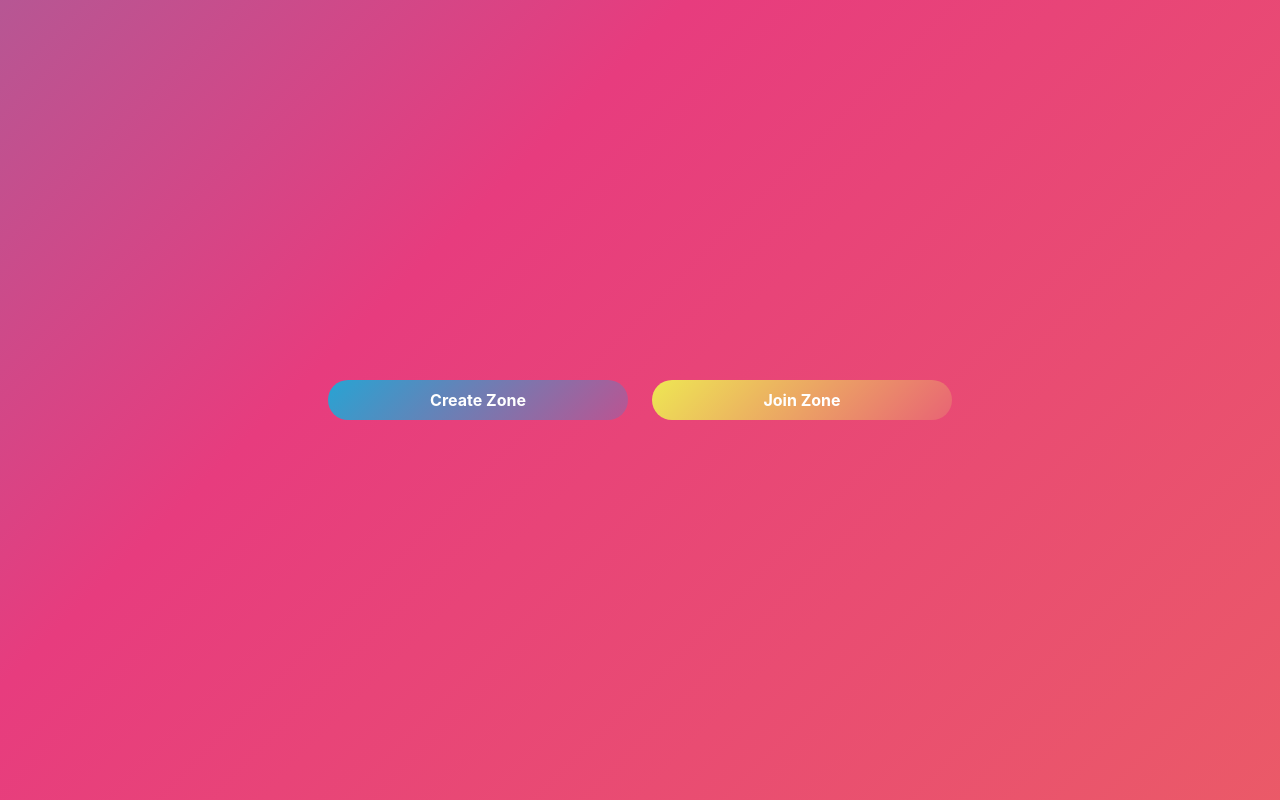
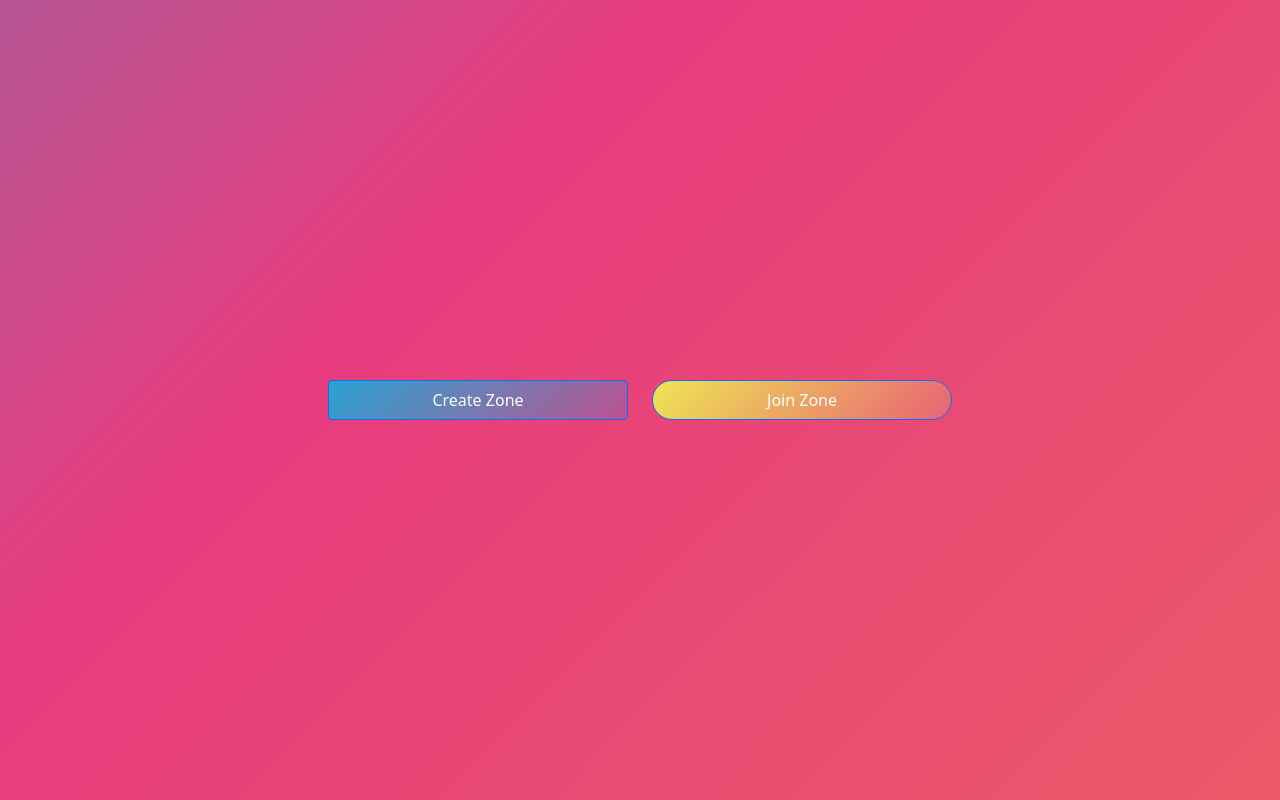
Before and after one commit to mohitCodepy/lynkme, a React (Create React App) app in the folder frontend_lynkme/: page / in a window 1280 px wide. Built offline with nearby package versions, Linux system fonts and the light colour scheme.

Commit message:
convert html tags to react components

```diff
--- a/frontend_lynkme/public/index.html
+++ b/frontend_lynkme/public/index.html
@@ -24,7 +24,7 @@
       work correctly both with client-side routing and a non-root public URL.
       Learn how to configure a non-root public URL by running `npm run build`.
     -->
-    <link href="https://cdn.jsdelivr.net/npm/bootstrap@5.1.3/dist/css/bootstrap.min.css" rel="stylesheet" integrity="sha384-1BmE4kWBq78iYhFldvKuhfTAU6auU8tT94WrHftjDbrCEXSU1oBoqyl2QvZ6jIW3" crossorigin="anonymous">
+    <!-- <link href="https://cdn.jsdelivr.net/npm/bootstrap@5.1.3/dist/css/bootstrap.min.css" rel="stylesheet" integrity="sha384-1BmE4kWBq78iYhFldvKuhfTAU6auU8tT94WrHftjDbrCEXSU1oBoqyl2QvZ6jIW3" crossorigin="anonymous"> -->
     <title>React App</title>
   </head>
   <body>
@@ -40,6 +40,6 @@
       To begin the development, run `npm start` or `yarn start`.
       To create a production bundle, use `npm run build` or `yarn build`.
     -->
-    <script src="https://cdn.jsdelivr.net/npm/bootstrap@5.1.3/dist/js/bootstrap.bundle.min.js" integrity="sha384-ka7Sk0Gln4gmtz2MlQnikT1wXgYsOg+OMhuP+IlRH9sENBO0LRn5q+8nbTov4+1p" crossorigin="anonymous"></script>
+    <!-- <script src="https://cdn.jsdelivr.net/npm/bootstrap@5.1.3/dist/js/bootstrap.bundle.min.js" integrity="sha384-ka7Sk0Gln4gmtz2MlQnikT1wXgYsOg+OMhuP+IlRH9sENBO0LRn5q+8nbTov4+1p" crossorigin="anonymous"></script> -->
   </body>
 </html>
--- a/frontend_lynkme/src/App.js
+++ b/frontend_lynkme/src/App.js
@@ -1,18 +1,13 @@
 import "./App.css";
+import ChooseZone from "./components/ChooseZone";
+import 'bootstrap/dist/css/bootstrap.min.css';
+
 function App() {
+
   return (
     <>
-      <div className="main">
-        <div className="container inner-div">
-          <div className="row">
-            <div className="col-md-6 ">
-              <button className="btn btn-warning create-btn rounded-pill">Create Zone</button>
-            </div>
-            <div className="col-md-6">
-              <button className="btn btn-danger join-btn rounded-pill">Join Zone</button>
-            </div>
-          </div>
-        </div>
+     <div className="main">
+      <ChooseZone/>
       </div>
     </>
   );
--- /dev/null
+++ b/frontend_lynkme/src/components/ChooseZone.js
@@ -0,0 +1,20 @@
+import React, { Component } from 'react'
+
+import {Button, Col, Container, Row} from "react-bootstrap";
+
+export default class ChooseZone extends Component {
+    render() {
+        return (
+           <Container className="inner-div">
+               <Row>
+                   <Col md="6">
+                   <Button  className="create-btn" pill>Create Zone</Button>{' '}
+                   </Col>
+                   <Col md="6">
+                   <Button className="join-btn rounded-pill" pill>Join Zone</Button>
+                   </Col>
+               </Row>
+           </Container>
+        )
+    }
+}
--- a/frontend_lynkme/src/components/JoinZone.js
+++ b/frontend_lynkme/src/components/JoinZone.js
@@ -1,10 +1,11 @@
 import React, { Component } from "react";
-
+import Button from "react-bootstrap/Button";
 export default class JoinZone extends Component {
   render() {
     return (
       <>
         <div>
+          <Button/>
             <h1>Create Room</h1>
             <div className="col-sm-6">
                 <button type="radio" >Guest Can Pause</button>
```
Also changed, not shown: frontend_lynkme/src/components/CreateZone.js (added, +11 -0 lines).
